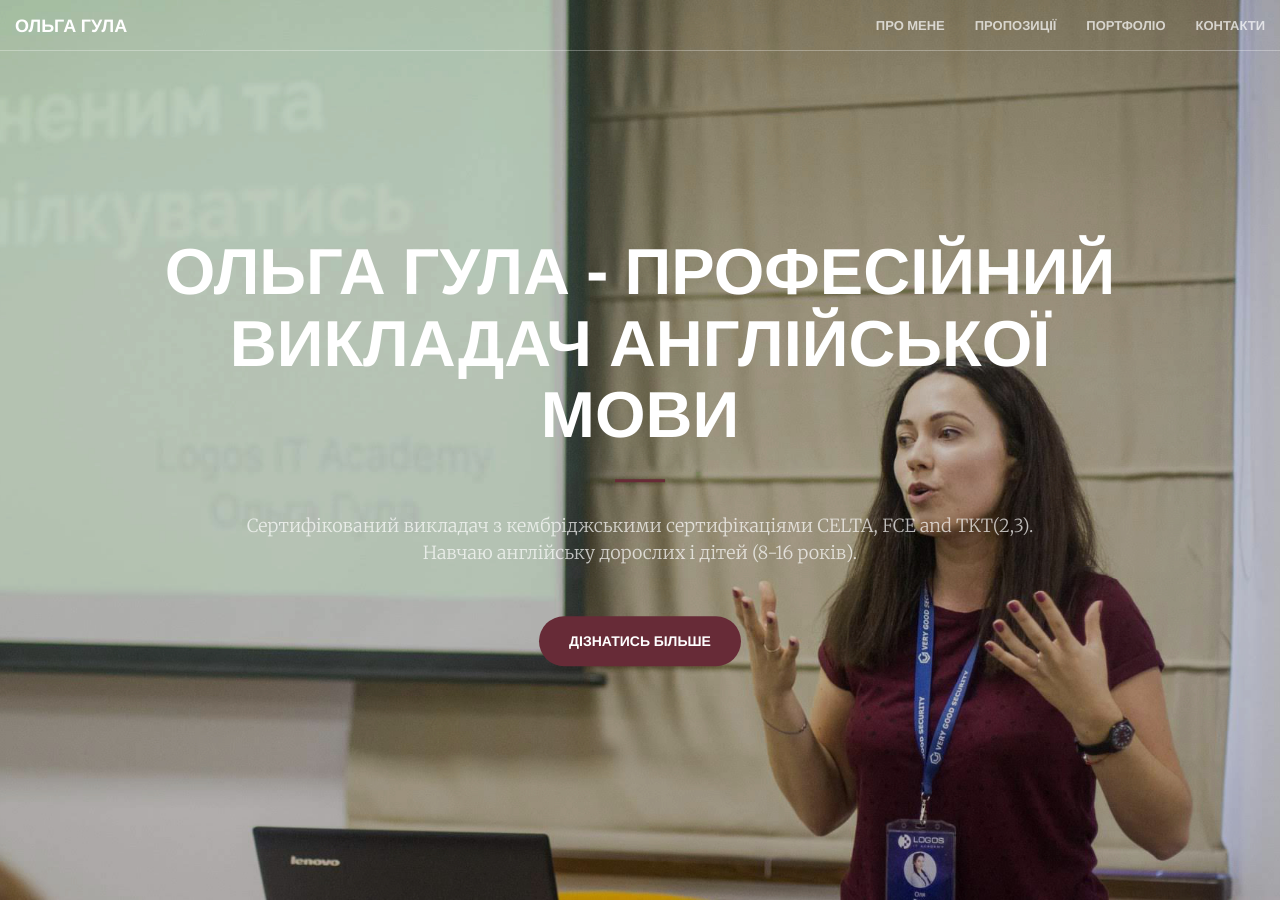
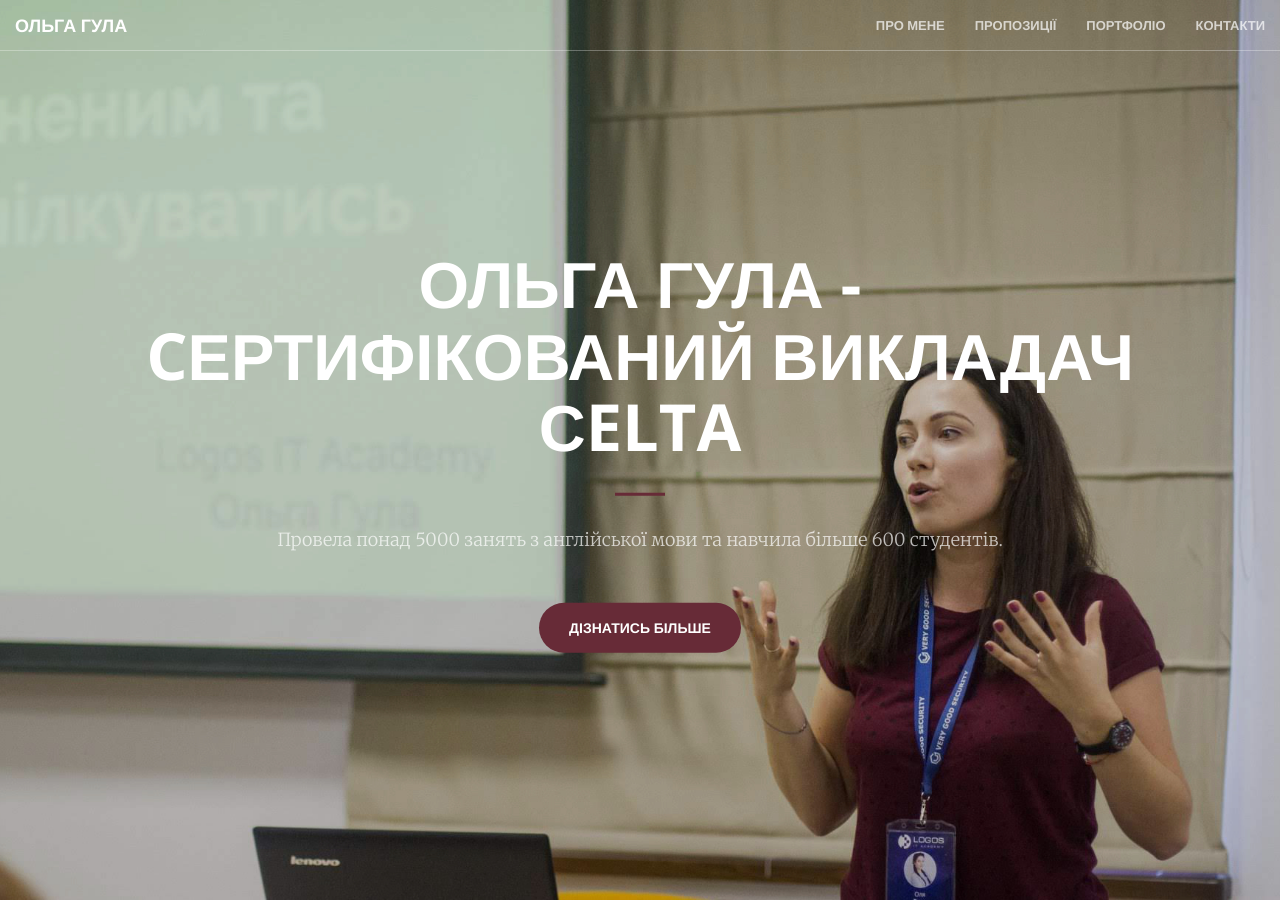
Before and after one commit to yyunikov/hula.yunikov.com, a Jekyll site: the page built from index.html, in a window 1280 px wide and 900 px high. Built offline with Jekyll 4.4.1, drawn with Linux system fonts in a browser that asks for light colours.

Commit message:
Update _config.yml

```diff
--- a/_config.yml
+++ b/_config.yml
@@ -1,7 +1,6 @@
 title: Ольга Гула
-description: Ольга Гула - Професійний викладач англійської мови
-details: Сертифікований викладач з кембріджськими сертифікаціями СELTA, FCE and TKT(2,3). Навчаю англійську дорослих і дітей (8-16 років).
-url: https://hula.yunikov.com/
+description: Ольга Гула - Cертифікований викладач СELTA
+details: Провела понад 5000 занять з англійської мови та навчила більше 600 студентів.
 
 linkedin_username: olha-hula-12a849147
 email: hula.teaching@gmail.com
```
